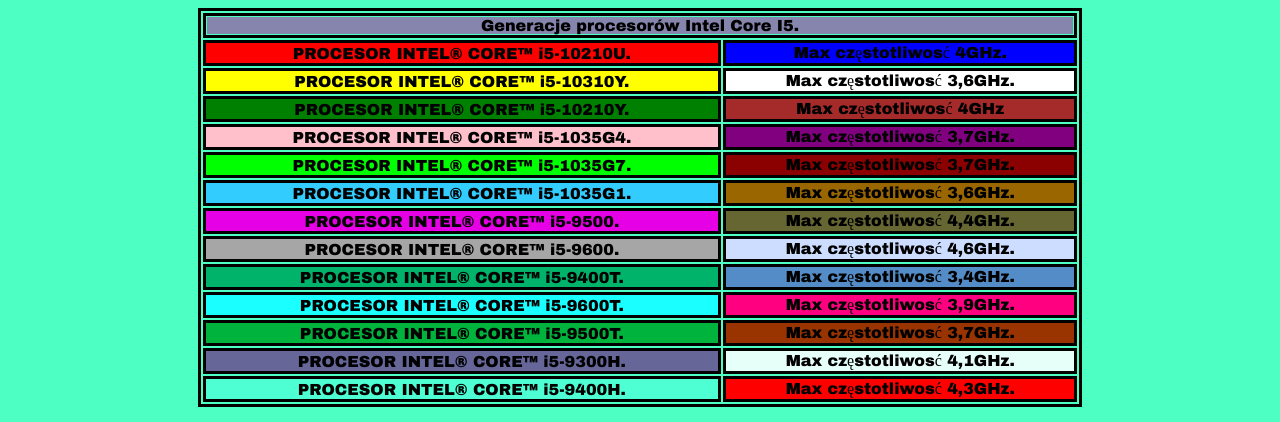
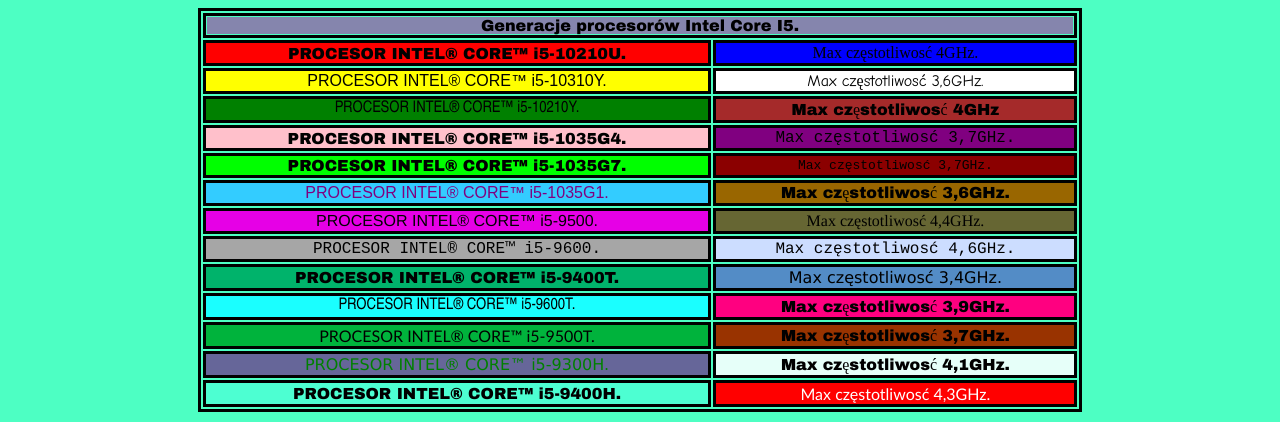
Before and after one commit to effeilkid/effeilkid.github.io, a plain HTML site: page tabela.html in a window 1280 px wide. Shown: the top 422 px of the page. Drawn offline with Linux system fonts and the light colour scheme.

Commit message:
Add files via upload

```diff
--- a/tabela.html
+++ b/tabela.html
@@ -1,4 +1,3 @@
-
 <html lang="pl-PL">
 	<head>
 		<meta charset="utf-8">
@@ -19,55 +18,55 @@
    </tr>
    <tr>
       <td bgcolor="red" style="font-family:Arial Black">PROCESOR INTEL® CORE™ i5-10210U.</td>
-	  <td bgcolor="blue" style="font-family:Arial Black">Max częstotliwosć 4GHz.</td>
+	  <td bgcolor="blue" style="font-family:Times New Roman">Max częstotliwosć 4GHz.</td>
    </tr>
     <tr>
-      <td bgcolor="yellow" style="font-family:Arial Black">PROCESOR INTEL® CORE™ i5-10310Y.</td>
-	  <td bgcolor="white" style="font-family:Arial Black">Max częstotliwosć 3,6GHz.</td>
+      <td bgcolor="yellow" style="font-family:Arial">PROCESOR INTEL® CORE™ i5-10310Y.</td>
+	  <td bgcolor="white" style="font-family:Comic sans MS">Max częstotliwosć 3,6GHz.</td>
    </tr>
     <tr>
-      <td bgcolor="green" style="font-family:Arial Black">PROCESOR INTEL® CORE™ i5-10210Y.</td>
+      <td bgcolor="green" style="font-family:Arial Narrow">PROCESOR INTEL® CORE™ i5-10210Y.</td>
 	  <td bgcolor="brown" style="font-family:Arial Black">Max częstotliwosć 4GHz</td>
    </tr>
     <tr>
       <td bgcolor="pink" style="font-family:Arial Black">PROCESOR INTEL® CORE™ i5-1035G4.</td>
-	  <td bgcolor="purple" style="font-family:Arial Black">Max częstotliwosć 3,7GHz.</td>
+	  <td bgcolor="purple" style="font-family:Courier New">Max częstotliwosć 3,7GHz.</td>
    </tr>
     <tr>
       <td bgcolor="lime" style="font-family:Arial Black">PROCESOR INTEL® CORE™ i5-1035G7.</td>
-	  <td bgcolor="darkred" style="font-family:Arial Black">Max częstotliwosć 3,7GHz.</td>
+	  <td bgcolor="darkred" style="font-family:Monospace">Max częstotliwosć 3,7GHz.</td>
    </tr>
     <tr>
-      <td bgcolor="#33ccff" style="font-family:Arial Black">PROCESOR INTEL® CORE™ i5-1035G1.</td>
+      <td bgcolor="#33ccff" style="font-family:Sans-serif"><font color="purple"> PROCESOR INTEL® CORE™ i5-1035G1.</font></td>
 	  <td bgcolor="#996600" style="font-family:Arial Black">Max częstotliwosć 3,6GHz.</td>
    </tr>
     <tr>
-      <td bgcolor="#e600e6" style="font-family:Arial Black">PROCESOR INTEL® CORE™ i5-9500.</td>
-	  <td bgcolor="#666633" style="font-family:Arial Black">Max częstotliwosć 4,4GHz.</td>
+      <td bgcolor="#e600e6" style="font-family:Helvetica">PROCESOR INTEL® CORE™ i5-9500.</td>
+	  <td bgcolor="#666633" style="font-family:Times">Max częstotliwosć 4,4GHz.</td>
    </tr>
     <tr>
-      <td bgcolor="#a6a6a6" style="font-family:Arial Black">PROCESOR INTEL® CORE™ i5-9600.</td>
-	  <td bgcolor="#ccddff" style="font-family:Arial Black">Max częstotliwosć 4,6GHz.</td>
+      <td bgcolor="#a6a6a6" style="font-family:Courier New">PROCESOR INTEL® CORE™ i5-9600.</td>
+	  <td bgcolor="#ccddff" style="font-family:Courier">Max częstotliwosć 4,6GHz.</td>
    </tr>
     <tr>
       <td bgcolor="#00b36b" style="font-family:Arial Black">PROCESOR INTEL® CORE™ i5-9400T.</td>
-	  <td bgcolor="#538cc6" style="font-family:Arial Black">Max częstotliwosć 3,4GHz.</td>
+	  <td bgcolor="#538cc6" style="font-family:Verdana">Max częstotliwosć 3,4GHz.</td>
    </tr>
     <tr>
-      <td bgcolor="#1affff" style="font-family:Arial Black">PROCESOR INTEL® CORE™ i5-9600T.</td>
+      <td bgcolor="#1affff" style="font-family:Arial Narrow">PROCESOR INTEL® CORE™ i5-9600T.</td>
 	  <td bgcolor="#ff0080" style="font-family:Arial Black">Max częstotliwosć 3,9GHz.</td>
    </tr>
     <tr>
-      <td bgcolor="#00b33c" style="font-family:Arial Black">PROCESOR INTEL® CORE™ i5-9500T.</td>
+      <td bgcolor="#00b33c" style="font-family:Candara">PROCESOR INTEL® CORE™ i5-9500T.</td>
 	  <td bgcolor="#993300" style="font-family:Arial Black">Max częstotliwosć 3,7GHz.</td>
    </tr>
     <tr>
-      <td bgcolor="#666699" style="font-family:Arial Black">PROCESOR INTEL® CORE™ i5-9300H.</td>
+      <td bgcolor="#666699" style="font-family:Geneva"><font color="green">PROCESOR INTEL® CORE™ i5-9300H.</font></td>
 	  <td bgcolor="#e6fff9" style="font-family:Arial Black">Max częstotliwosć 4,1GHz.</td>
    </tr>
     <tr>
       <td bgcolor="#4dffd2" style="font-family:Arial Black">PROCESOR INTEL® CORE™ i5-9400H.</td>
-	  <td bgcolor="red" style="font-family:Arial Black">Max częstotliwosć 4,3GHz.</td>
+	  <td bgcolor="red" style="font-family:Calibri"><font color="white">Max częstotliwosć 4,3GHz.</font>  </td>
    </tr>
 </table>
 <h1><a href="index.html">POWRÓT</a></h1>
```
